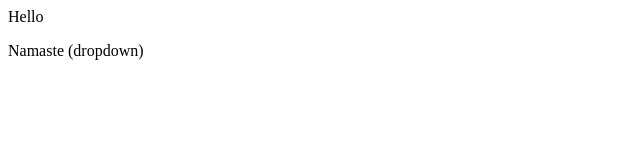
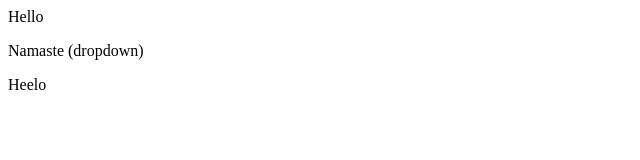
Before and after one commit to AvdhutLad/Gitdemo, a plain HTML site: page index.html in a window 1280 px wide. Shown: the full height of the page, 0-640 px from the left. Drawn offline with Linux system fonts and the light colour scheme.

Commit message:
first commit

```diff
--- a/index.html
+++ b/index.html
@@ -2,4 +2,5 @@
     <p>Hello
     </p>
     <div><p>Namaste (dropdown)</p></div>
+    <Div>Heelo</Div>
 </html>
```
